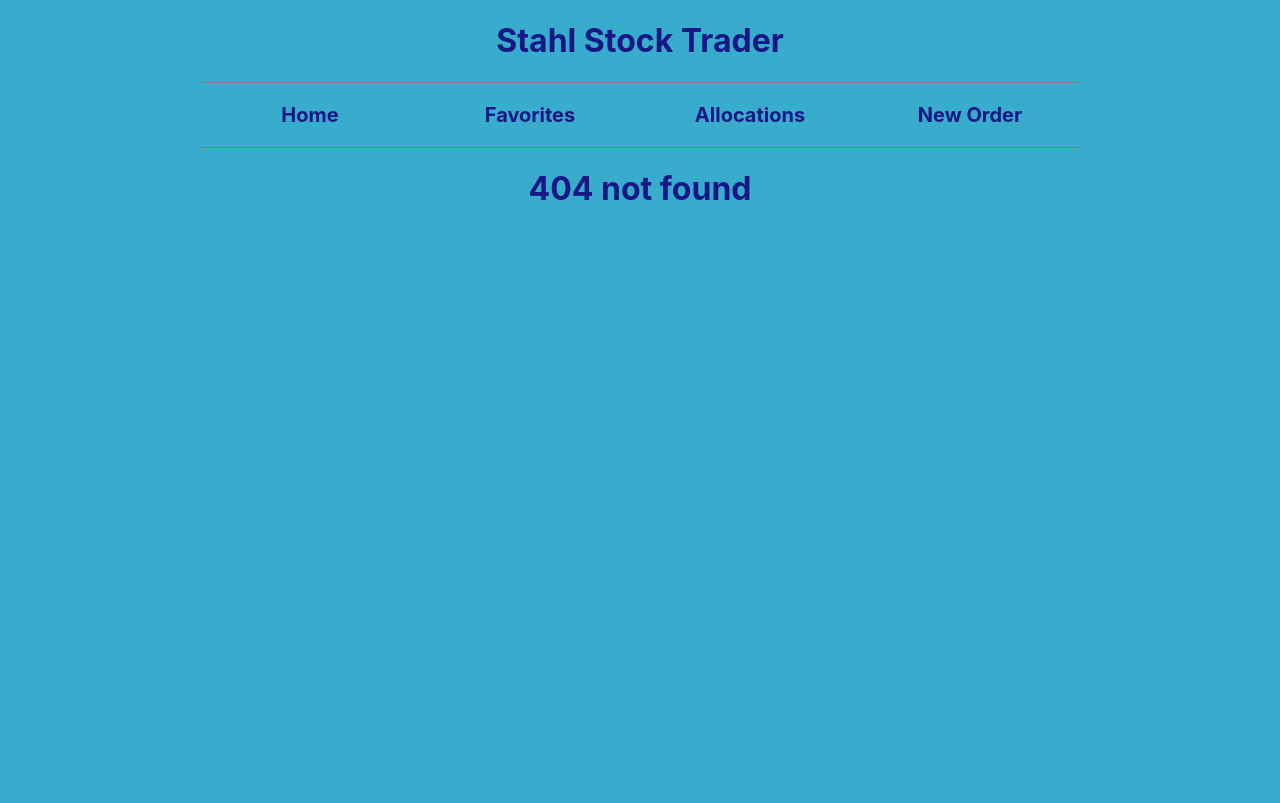
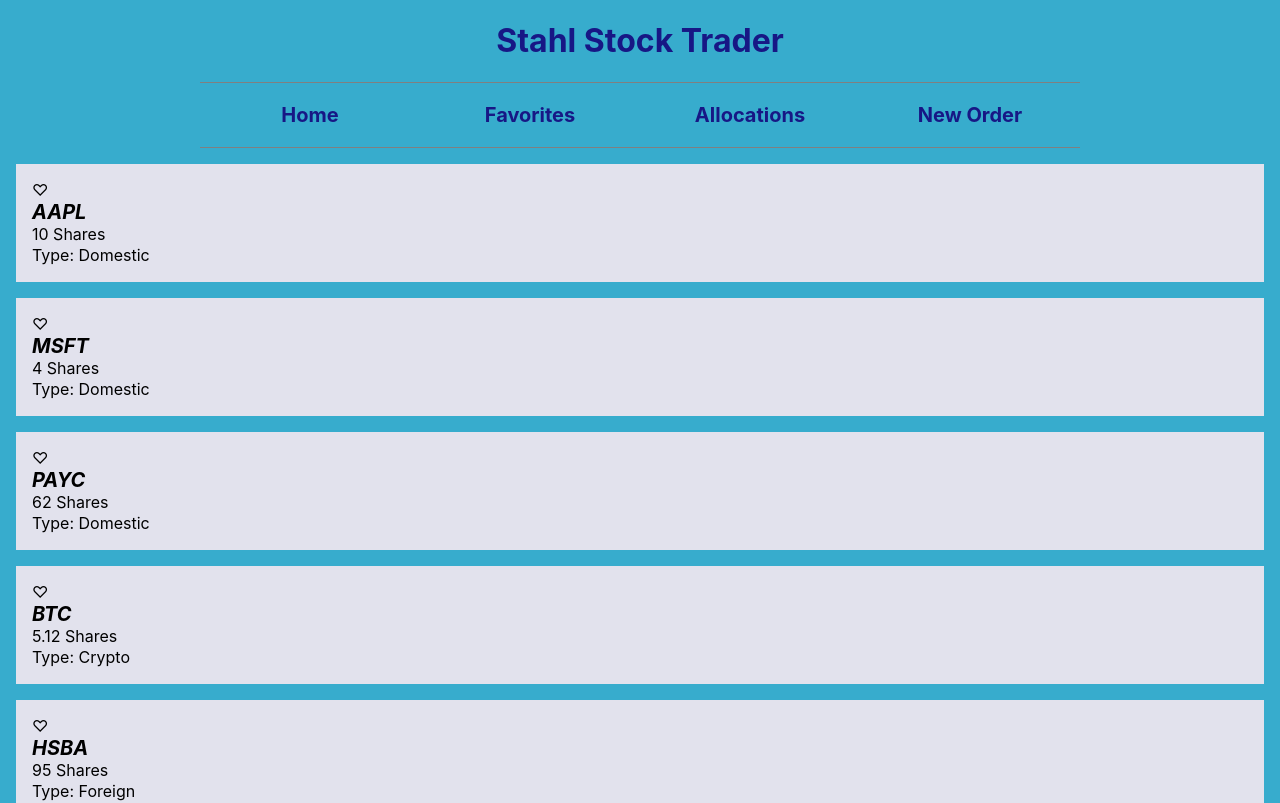
Before and after one commit to Andrewstahl/phase-2-final-project, a React (Create React App) app: page / in a window 1280 px wide. Before the commit this address had no page. Shown: the top 803 px of the page. Built offline with nearby package versions, Linux system fonts and the light colour scheme; data requests are answered from the project's data file.

Commit message:
Added route for '/' to render the StockList main page

```diff
--- a/src/Components/App.js
+++ b/src/Components/App.js
@@ -80,6 +80,7 @@
       <Header />
       <NavBar />
       <Routes>
+        <Route exact path="/" element={<StockList stocks={stocks}  onFavorite={handleFavorite} />} />
         <Route exact path="/home" element={<StockList stocks={stocks}  onFavorite={handleFavorite} />} />
         <Route exact path="/home/:ticker" element={<StockDetails stocks={stocks} />} />
         <Route exact path="/favorites" element={<Favorites stocks={stocks} onFavorite={handleFavorite} />} />
```
